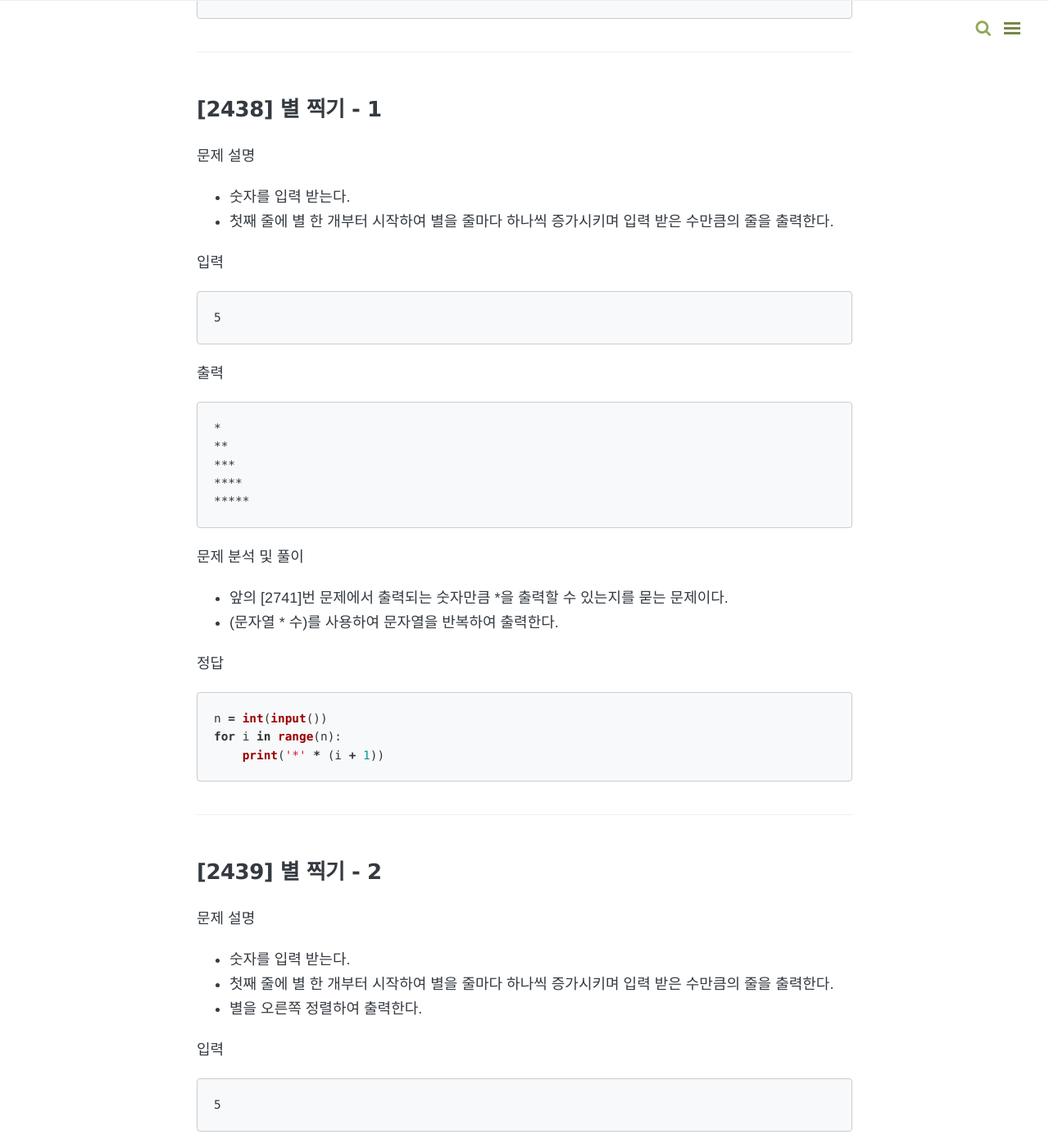
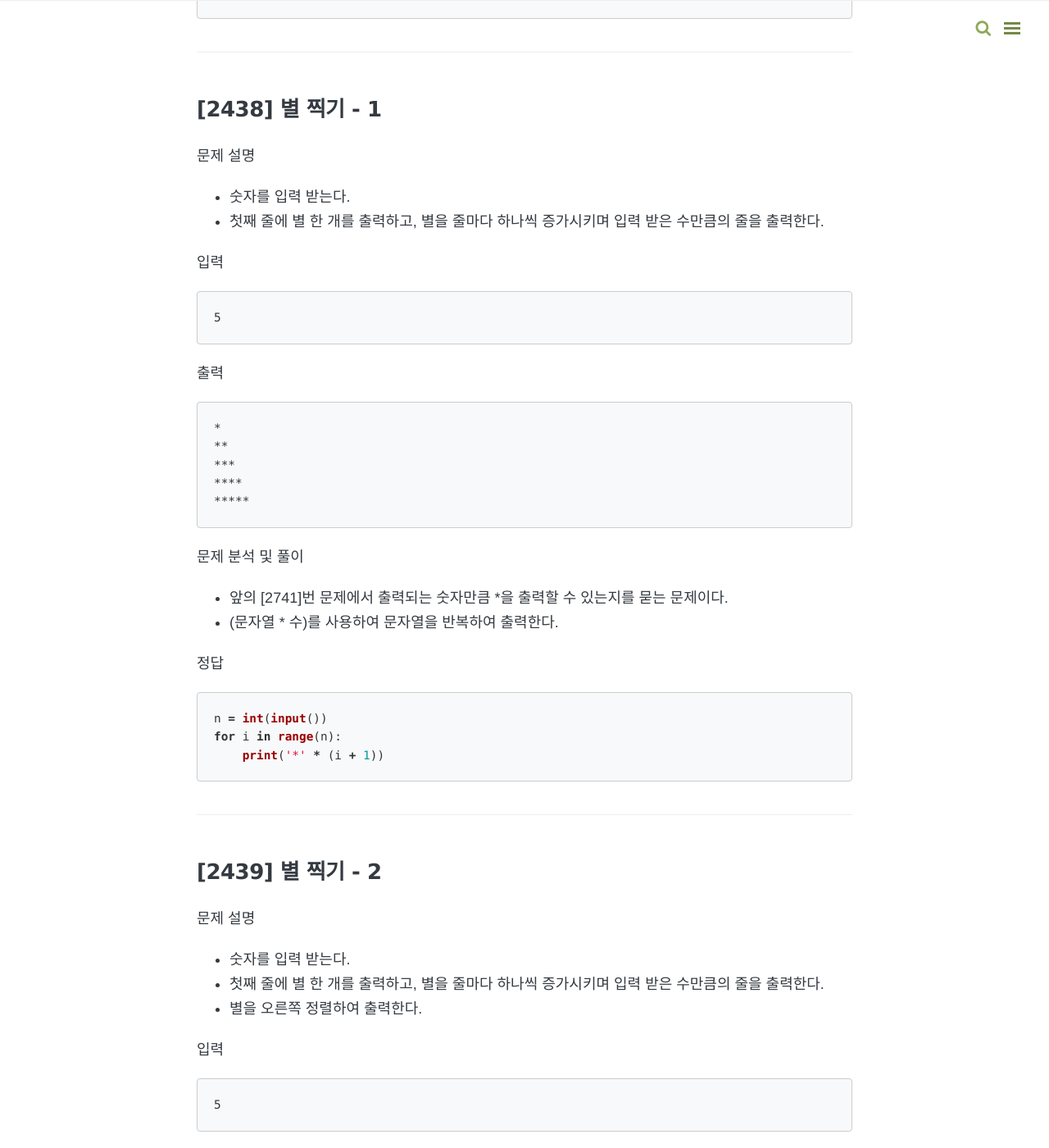
Before and after one commit to yklee1308/yklee1308.github.io, a Jekyll site: the page built from _posts/Baekjoon/2019-12-27-baekjoon_for.md, in a window 1280 px wide and 1400 px high, scrolled down 8087 px. Shown: the whole window at 82% size. Built offline with Jekyll 4.4.1, drawn with Linux system fonts in a browser that asks for light colours; nearby versions of some CDN libraries; comment, search, counter and statistics services are not loaded; some of the changed text lies outside the part shown.

Commit message:
2019-12-27-baekjoon_for_3

````diff
--- a/_posts/Baekjoon/2019-12-27-baekjoon_for.md
+++ b/_posts/Baekjoon/2019-12-27-baekjoon_for.md
@@ -242,7 +242,7 @@ Case #5: 7
 ```
 
 문제 분석 및 풀이
-- 앞의 [10950]번 문제에서 문자열을 추가하여 출력할 수 있는지를 묻는 문제이다.
+- 앞의 [10950]번 문제에서 문자열과 포맷코드를 추가하여 출력할 수 있는지를 묻는 문제이다.
 
 정답
 ```python
@@ -296,7 +296,7 @@ for i in range(t):
 
 문제 설명
 - 숫자를 입력 받는다.
-- 첫째 줄에 별 한 개부터 시작하여 별을 줄마다 하나씩 증가시키며 입력 받은 수만큼의 줄을 출력한다.
+- 첫째 줄에 별 한 개를 출력하고, 별을 줄마다 하나씩 증가시키며 입력 받은 수만큼의 줄을 출력한다.
 
 입력
 ```
@@ -329,7 +329,7 @@ for i in range(n):
 
 문제 설명
 - 숫자를 입력 받는다.
-- 첫째 줄에 별 한 개부터 시작하여 별을 줄마다 하나씩 증가시키며 입력 받은 수만큼의 줄을 출력한다.
+- 첫째 줄에 별 한 개를 출력하고, 별을 줄마다 하나씩 증가시키며 입력 받은 수만큼의 줄을 출력한다.
 - 별을 오른쪽 정렬하여 출력한다.
 
 입력
````
Also changed, not shown: other parts of _posts/Baekjoon/2019-12-27-baekjoon_for.md (+2 -2 lines).
